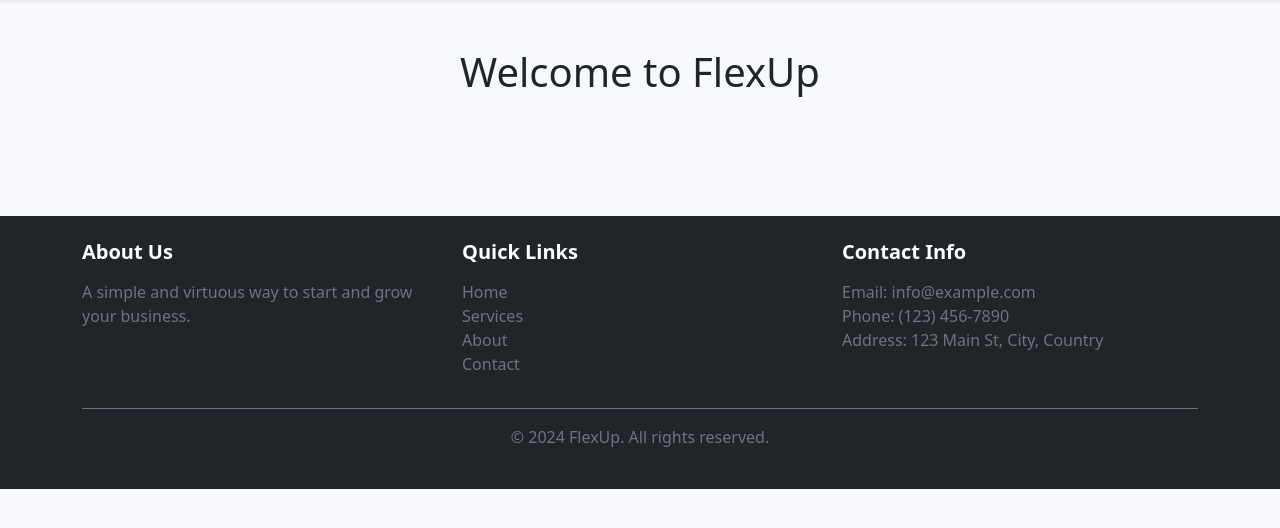
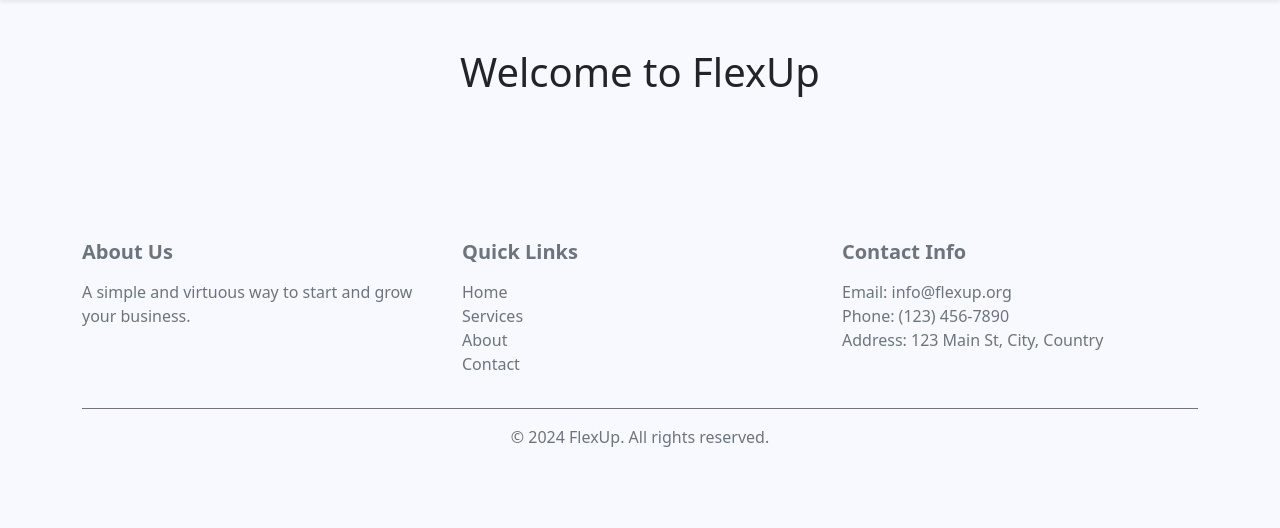
Before and after one commit to ZSmain/flexup-ui-experiment, a Django app: page / in a window 1280 px wide. Shown: the part 58-586 px from the top of the page. Run offline with Django 5.2, Linux system fonts and the light colour scheme.

Commit message:
Add an icon logo out of the full logo and minor changes to styles

```diff
--- a/core/templates/partials/footer.html
+++ b/core/templates/partials/footer.html
@@ -1,12 +1,12 @@
-<footer class="bg-dark text-white py-4">
+<footer class="text-white py-4">
   <div class="container">
     <div class="row">
       <div class="col-md-4">
-        <h3 class="fs-5 fw-bold mb-3">About Us</h3>
+        <h3 class="fs-5 fw-bold mb-3 text-secondary">About Us</h3>
         <p class="text-secondary">A simple and virtuous way to start and grow your business.</p>
       </div>
       <div class="col-md-4">
-        <h3 class="fs-5 fw-bold mb-3">Quick Links</h3>
+        <h3 class="fs-5 fw-bold mb-3 text-secondary">Quick Links</h3>
         <ul class="list-unstyled">
           <li>
             <a href="#" class="text-secondary text-decoration-none">Home</a>
@@ -23,9 +23,9 @@
         </ul>
       </div>
       <div class="col-md-4">
-        <h3 class="fs-5 fw-bold mb-3">Contact Info</h3>
+        <h3 class="fs-5 fw-bold mb-3 text-secondary">Contact Info</h3>
         <ul class="list-unstyled text-secondary">
-          <li>Email: info@example.com</li>
+          <li>Email: info@flexup.org</li>
           <li>Phone: (123) 456-7890</li>
           <li>Address: 123 Main St, City, Country</li>
         </ul>
--- a/core/templates/partials/navbar.html
+++ b/core/templates/partials/navbar.html
@@ -7,7 +7,7 @@
         <button id="sidebarToggle" class="btn btn-sm me-2 d-md-none"><i class="bi bi-list"></i></button>
         <button id="sidebarToggleDesktop" class="btn btn-sm me-2 d-none d-md-block"><i class="bi bi-arrow-left-right"></i></button>
       {% endif %}
-      <a class="navbar-brand" href="{% url 'home' %}"><img src="{% static 'img/logo.svg' %}" alt="FlexUp" height="30" /></a>
+      <a class="navbar-brand" href="{% url 'home' %}"><img src="{% static 'img/full-logo.svg' %}" alt="FlexUp" height="30" /></a>
 
       <div class="collapse navbar-collapse ms-md-3" id="navbarNav">
         <ul class="navbar-nav">
```
Also changed, not shown: static/img/full-logo.svg (renamed from static/img/logo.svg), static/img/icon-logo.svg (added).
